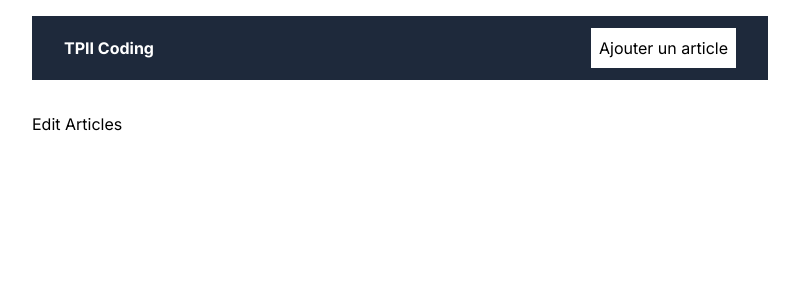
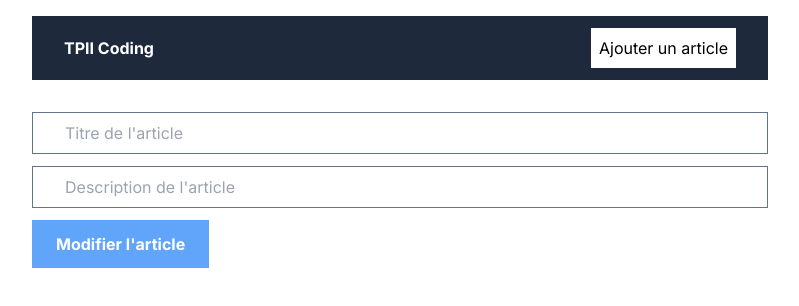
Before and after one commit to trentindev/TII_CRUD, a Next.js app: page /editTopic/123 in a window 1280 px wide. Shown: the top 306 px of the page, without its empty margins (240-1039 px from the left). Built offline with nearby package versions, Linux system fonts and the light colour scheme.

Commit message:
implémentation du formulaire d'edition des articles

```diff
--- a/app/editTopic/[id]/page.jsx
+++ b/app/editTopic/[id]/page.jsx
@@ -1,3 +1,5 @@
+import EditTopicForm from "@/components/EditTopicForm";
+
 export default function EditTopic() {
-  return <div>Edit Articles</div>
+  return <EditTopicForm/>
 }
--- /dev/null
+++ b/components/EditTopicForm.jsx
@@ -0,0 +1,19 @@
+export default function EditTopicForm() {
+  return (
+    <form className="flex flex-col gap-3">
+      <input
+        className="border border-slate-500 px-8 py-2"
+        type="text"
+        placeholder="Titre de l'article"
+      />
+      <input
+        className="border border-slate-500 px-8 py-2"
+        type="text"
+        placeholder="Description de l'article"
+      />
+      <button className="bg-blue-400 font-bold text-white py-3 px-6 w-fit">
+        {"Modifier l'article"}
+      </button>
+    </form>
+  );
+}
```
